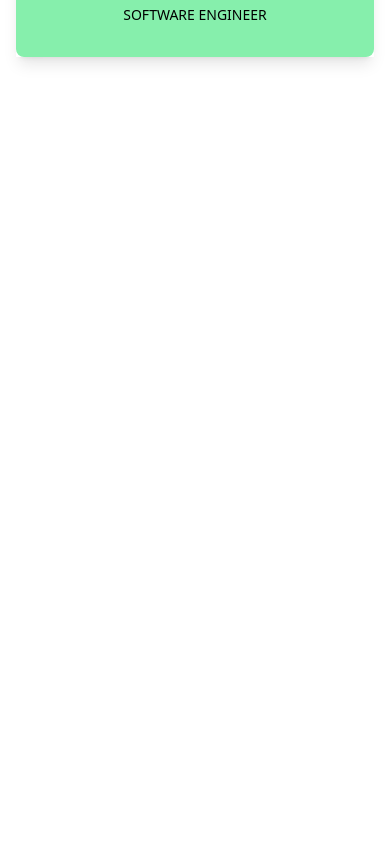
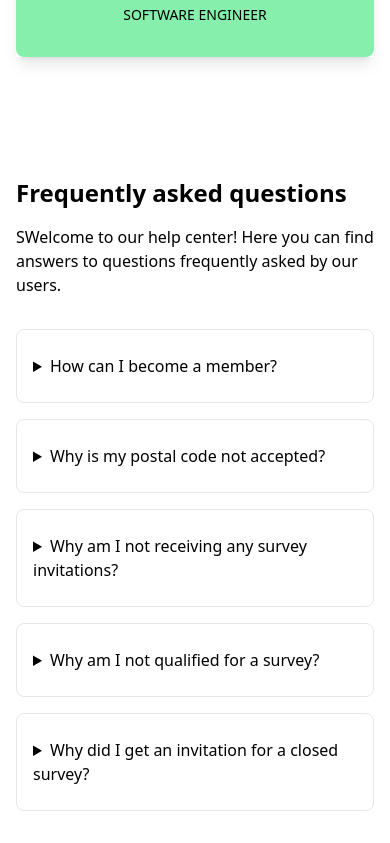
Before and after one commit to nayan5572/Quality-Survey, a React (Vite) app: page / in a window 390 px wide. Shown: the part 7819-8662 px from the top of the page. Before the commit the page ends 7964 px from the top, so only its background shows below. Built offline with nearby package versions, Linux system fonts and the light colour scheme; no server answers.

Commit message:
create faq section

```diff
--- a/src/Layout/Main.jsx
+++ b/src/Layout/Main.jsx
@@ -3,7 +3,7 @@ import Navigation from "../Pages/Home/Home/Navigation/Navigation";
 
 const Main = () => {
     return (
-        <div className="bg-gray-400">
+        <div className="">
             <Navigation></Navigation>
             <Outlet></Outlet>
         </div>
--- /dev/null
+++ b/src/Pages/Contact/Contact.jsx
@@ -0,0 +1,37 @@
+
+
+
+
+const Contact = () => {
+    return (
+        <div>
+            <div className="grid max-w-screen-xl grid-cols-1 gap-8 px-8 py-16 mx-auto rounded-lg md:grid-cols-2 md:px-12 lg:px-16 xl:px-32 dark:bg-gray-800 dark:text-gray-100">
+                <div className="flex flex-col justify-between">
+                    <div className="space-y-2">
+                        <h2 className="text-4xl font-bold leadi lg:text-5xl">Let s talk!</h2>
+                        <div className="dark:text-gray-400">Vivamus in nisl metus? Phasellus.</div>
+                    </div>
+                    {/* <img src={`{https://mambaui.com/assets/svg/doodle.svg}`} alt="" className="p-6 h-52 md:h-64" /> */}
+                    <img src="https://mambaui.com/assets/svg/doodle.svg" alt="" className="p-6 h-52 md:h-64 mr-12" />
+                </div>
+                <form noValidate="" className="space-y-6">
+                    <div>
+                        <label htmlFor="name" className="text-sm">Full name</label>
+                        <input id="name" type="text" placeholder="" className="w-full p-3 rounded dark:bg-gray-800 border" />
+                    </div>
+                    <div>
+                        <label htmlFor="email" className="text-sm">Email</label>
+                        <input id="email" type="email" className="w-full p-3 rounded dark:bg-gray-800 border" />
+                    </div>
+                    <div>
+                        <label htmlFor="message" className="text-sm">Message</label>
+                        <textarea id="message" rows="3" className="w-full p-3 rounded dark:bg-gray-800 border" spellCheck="false"></textarea>
+                    </div>
+                    <button type="submit" className="w-full p-3 text-sm font-bold tracki uppercase rounded bg-green-400">Send Message</button>
+                </form>
+            </div>
+        </div>
+    );
+};
+
+export default Contact;
--- /dev/null
+++ b/src/Pages/Home/Home/Faq/Faq.jsx
@@ -0,0 +1,43 @@
+
+const Faq = () => {
+    return (
+        <div>
+            <section className="dark:bg-gray-800 dark:text-gray-100">
+                <div className="container flex flex-col justify-center px-4 py-8 mx-auto md:p-8">
+                    <h2 className="text-2xl font-semibold sm:text-4xl">Frequently asked questions</h2>
+                    <p className="mt-4 mb-8 dark:text-gray-400">SWelcome to our help center! Here you can find answers to questions frequently asked by our users.</p>
+
+                    <div className="space-y-4">
+                        <details className="w-full border rounded-lg">
+                            <summary className="px-4 py-6 focus:outline-none focus-visible:ri">How can I become a member?</summary>
+                            <p className="px-4 py-6 pt-0 ml-4 -mt-4 dark:text-gray-400">Note that registering for a membership is free of charge.
+                                First, you need to choose your country on the homepage. Create your account with an email address that is the same as the address that you use for the chosen payment method. This step is important!
+                                Fill in your profile with as much information as possible to receive the surveys fit for you. Additionally, you will be receiving surveys more often if your profile has more information.</p>
+                        </details>
+                        <details className="w-full border rounded-lg">
+                            <summary className="px-4 py-6 focus:outline-none focus-visible:ri">Why is my postal code not accepted?</summary>
+                            <p className="px-4 py-6 pt-0 ml-4 -mt-4 dark:text-gray-400">Please try to register one more time and make sure you have typed the postal code correctly. It should be typed manually, with no space in between You can find it on Google. If you still get the same message, send us a screenshot of the issue, and we will contact the department in charge to investigate it further.</p>
+                        </details>
+                        <details className="w-full border rounded-lg">
+                            <summary className="px-4 py-6 focus:outline-none focus-visible:ri">Why am I not receiving any survey invitations?</summary>
+                            <p className="px-4 py-6 pt-0 ml-4 -mt-4 dark:text-gray-400">The number of invitations you receive depends on the country that you live in. Participants in certain countries receive more invitations than panelists in some other locations. Also, participants are selected according to age, gender, habits, level of education, etc. All these requirements are set by marketing agencies that send surveys.
+                                One thing that we do suggest is that you fill in your profile with as much information as possible. By doing that, you will receive the surveys that fit you best. Likewise, you will be receiving them more often if your profile contains more information.</p>
+                        </details>
+                        <details className="w-full border rounded-lg">
+                            <summary className="px-4 py-6 focus:outline-none focus-visible:ri">Why am I not qualified for a survey?</summary>
+                            <p className="px-4 py-6 pt-0 ml-4 -mt-4 dark:text-gray-400">For some surveys, a target group is set in advance based on certain characteristics that are not included in your profile with us. This is why it can occur that you are not part of a survey’s target group, even though you received an email invitation for the survey.
+                                It is often the case that particular target groups are required for surveys. Sometimes, there is a “pre-survey” that consists of a small number of questions to check whether you fit the targeted group of examinees. If the computer realizes that you are not qualified to answer the questions of the survey in question, you will be taken out of the survey. This usually happens in the first few questions, and in very rare cases, later into the survey. In such circumstances, the survey isn’t registered.
+                                We suggest that you fill in your profile with as much information as possible. Doing so will prevent this from happening to you again, and you will receive only the surveys suitable for you.</p>
+                        </details>
+                        <details className="w-full border rounded-lg">
+                            <summary className="px-4 py-6 focus:outline-none focus-visible:ri">Why did I get an invitation for a closed survey?</summary>
+                            <p className="px-4 py-6 pt-0 ml-4 -mt-4 dark:text-gray-400">We always invite more people than we need. This is because we cannot tell in advance how many people are going to take part in our surveys. Doing this is vital to guarantee our customers that the required number of participants is reached in a set amount of time.</p>
+                        </details>
+                    </div>
+                </div>
+            </section>
+        </div>
+    );
+};
+
+export default Faq;
--- a/src/Pages/Home/Home/Home.jsx
+++ b/src/Pages/Home/Home/Home.jsx
@@ -1,5 +1,6 @@
 import SurveySection from "../SurveySection/SurveySection";
 import Banner from "./Banner/Banner";
+import Faq from "./Faq/Faq";
 import HowWork from "./HowWork/HowWork";
 import LatestSurvey from "./LatestSurvey/LatestSurvey";
 import Testimonials from "./Testimonials/Testimonials";
@@ -25,6 +26,9 @@ const Home = () => {
             <div>
                 <Testimonials></Testimonials>
             </div>
+            <div>
+                <Faq></Faq>
+            </div>
         </div>
     );
 };
--- a/src/Pages/Home/Home/Navigation/Navigation.jsx
+++ b/src/Pages/Home/Home/Navigation/Navigation.jsx
@@ -1,3 +1,4 @@
+import { Link } from "react-router-dom";
 
 
 
@@ -14,18 +15,18 @@ const Navigation = () => {
                             </svg>
                         </a>
                         <ul className="items-stretch hidden space-x-3 lg:flex">
-                            <li className="flex">
-                                <a rel="noopener noreferrer" href="#" className="flex items-center px-4 -mb-1 border-b-2 dark:border-transparent">Link</a>
-                            </li>
-                            <li className="flex">
-                                <a rel="noopener noreferrer" href="#" className="flex items-center px-4 -mb-1 border-b-2 dark:border-transparent dark:text-violet-400 dark:border-violet-400">Link</a>
-                            </li>
-                            <li className="flex">
-                                <a rel="noopener noreferrer" href="#" className="flex items-center px-4 -mb-1 border-b-2 dark:border-transparent">Link</a>
-                            </li>
-                            <li className="flex">
-                                <a rel="noopener noreferrer" href="#" className="flex items-center px-4 -mb-1 border-b-2 dark:border-transparent">Link</a>
-                            </li>
+                            <Link to="/" className="flex">
+                                <a rel="noopener noreferrer" href="#" className="flex items-center px-4 -mb-1 border-b-2 dark:border-transparent">Home</a>
+                            </Link>
+                            <Link className="flex">
+                                <a rel="noopener noreferrer" href="#" className="flex items-center px-4 -mb-1 border-b-2 dark:border-transparent dark:text-violet-400 dark:border-violet-400">About Us</a>
+                            </Link>
+                            <Link className="flex">
+                                <a rel="noopener noreferrer" href="#" className="flex items-center px-4 -mb-1 border-b-2 dark:border-transparent">Survey</a>
+                            </Link>
+                            <Link to="/contact" className="flex">
+                                <a rel="noopener noreferrer" href="#" className="flex items-center px-4 -mb-1 border-b-2 dark:border-transparent">Contact</a>
+                            </Link>
                         </ul>
                     </div>
                     <div className="items-center flex-shrink-0 hidden lg:flex">
--- a/src/Routes/Router.jsx
+++ b/src/Routes/Router.jsx
@@ -3,6 +3,7 @@ import {
   } from "react-router-dom";
 import Main from "../Layout/Main";
 import Home from "../Pages/Home/Home/Home";
+import Contact from "../Pages/Contact/Contact";
 
 
 
@@ -16,6 +17,10 @@ import Home from "../Pages/Home/Home/Home";
             {
                 path: '/',
                 element: <Home></Home>
+            },
+            {
+              path: 'contact',
+              element: <Contact></Contact>
             }
         ]
     }
```
